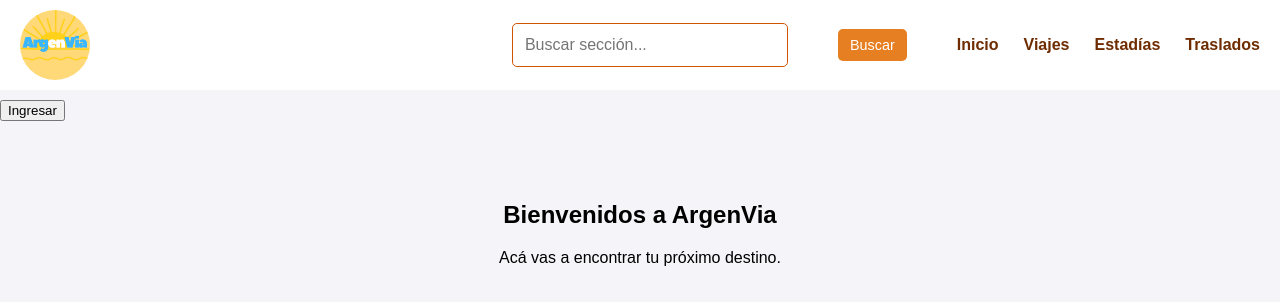
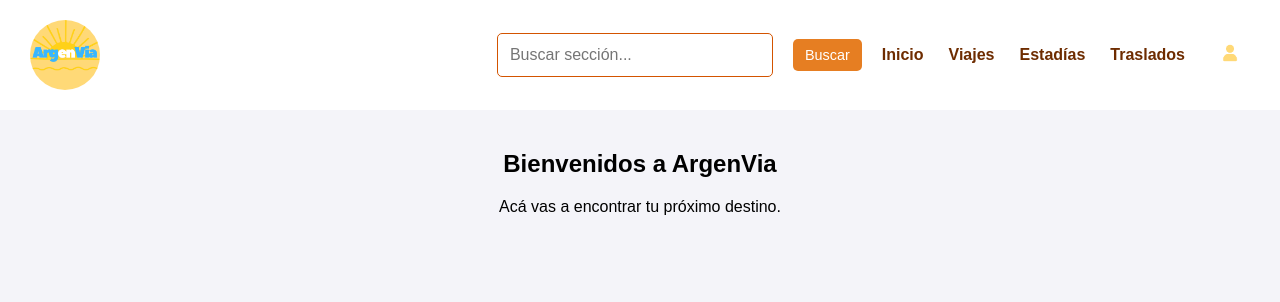
Before and after one commit to lourdes222/olimpiadas2026, a website built with Vite: page index.html in a window 1280 px wide. Built offline with nearby package versions, Linux system fonts and the light colour scheme.

Commit message:
registro

```diff
--- a/estilos.css
+++ b/estilos.css
@@ -7,7 +7,7 @@
  }
  section{
    min-height: 100vh;
-   padding: 60px 20px;
+   padding: 30px 20px;
    text-align: center;
    box-sizing: border-box;
  }
@@ -24,7 +24,7 @@
  }
 
  .tarjeta-viaje button{
-   background-color: #e67e22;
+   background-color: #e67e23;
    color: white;
    border: none;
    padding: 12px;
@@ -64,7 +64,7 @@ header{
    align-items: center;
    justify-content: space-between;
 
-   padding: 10px 20px;
+   padding: 20px 30px;
 
    background-color: white;
 
@@ -88,15 +88,11 @@ header{
    display: flex;
    list-style: none;
    gap: 25px;
-
    margin: 0;
    padding: 0;
+   align-items: center;
 }
-.Menu{
-   display: flex;
-   align-items: center;
-   gap: 50px;
-}
+
 #busqueda{
    padding: 12px;
    font-size: 1rem;
@@ -228,3 +224,12 @@ button:hover{
 
     padding: 10px 0;
 }
+.icono-menu{
+   width: 40px;
+   height: 40px;
+}
+.Encabezado{
+   display: flex;
+   align-items: center;
+   gap: 20px;
+}
--- a/index.html
+++ b/index.html
@@ -35,7 +35,8 @@
     <li><a href="viajes.html">Viajes</a></li>
     <li><a href="estadias.html">Estadías</a></li>
     <li><a href="traslados.html">Traslados</a></li>
-
+<li><a href="registro.html"><img src="registro.png" alt="Registro" class="icono-menu">
+</a></li>
     <li id="adminLink" hidden>
         <a href="admin.html">
              Panel de Admin
@@ -52,7 +53,6 @@
 
   </header>
 
-  <a href="iniciosesion.html"><button>Ingresar</button></a>
 
   <div id="modal-login">
 
```
Also changed, not shown: registro.png (added).
